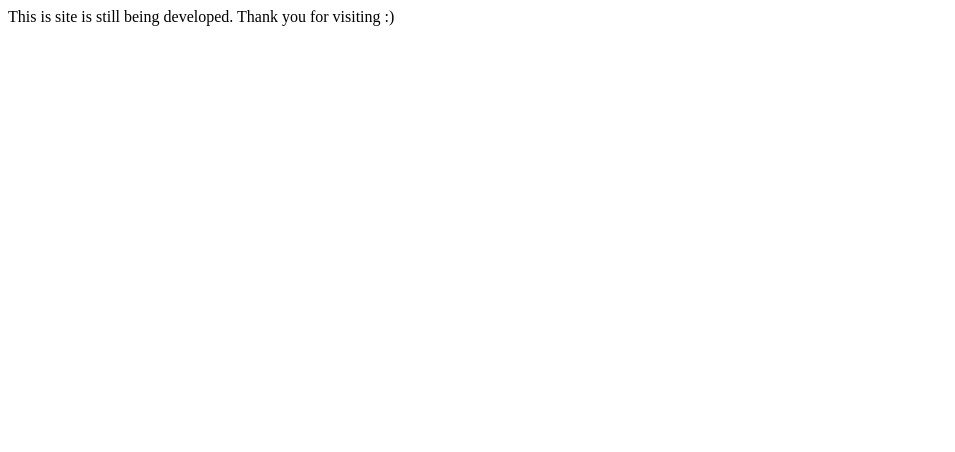
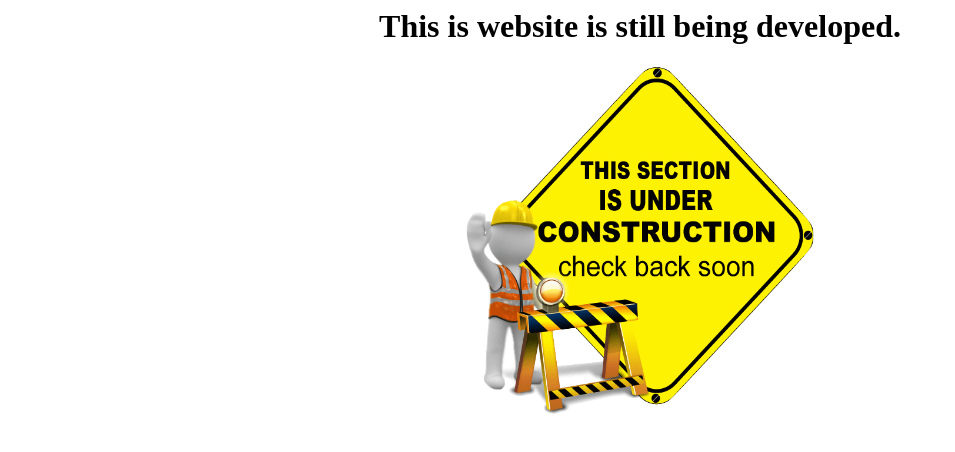
Before and after one commit to MosopeO/CSCI225, a plain HTML site: page index.html in a window 1280 px wide. Shown: the whole page, without its empty margins (0-955 px from the left). Drawn offline with Linux system fonts and the light colour scheme.

Commit message:
added an image

```diff
--- a/index.html
+++ b/index.html
@@ -1,12 +1,14 @@
 <html>
 
 <head>
-    <! ----title is found at the top of the browser. It is the text in the tab representation ---->
-        <title> Mosope Onifade </title>
+    <title> Mosope Onifade </title>
 </head>
 
 <body>
-    <p>This is site is still being developed. Thank you for visiting :)</p>
+    <center>
+        <h1>This is website is still being developed. </h1>
+        <img width="350" height="350" src="img/website-under-construction.png">
+    </center>
 </body>
 
 </html>
```
Also changed, not shown: img/website-under-construction.png (added).
